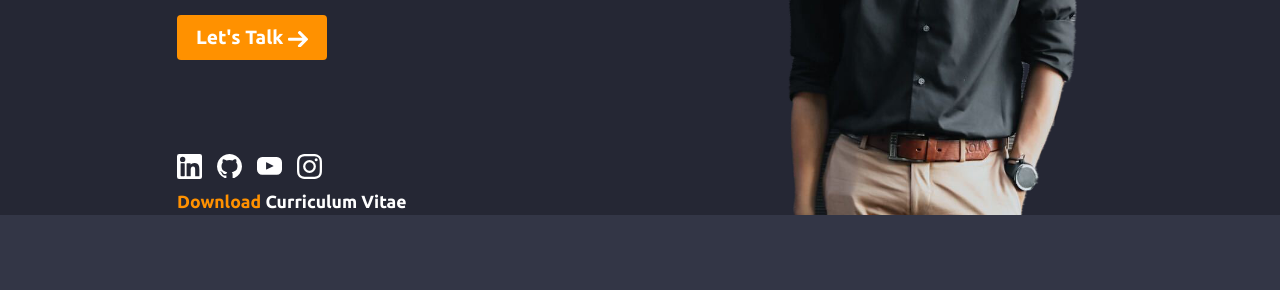
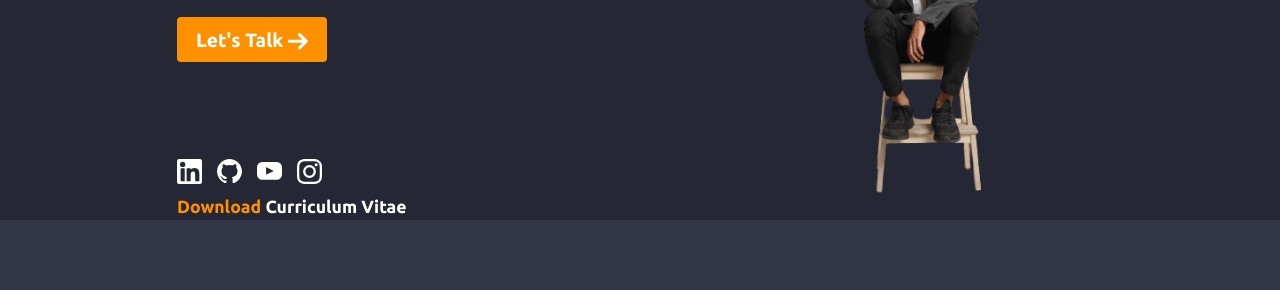
Before and after one commit to fiopras/portofolio.github.io, a plain HTML site: page index.html in a window 1280 px wide. Shown: the part 396-686 px from the top of the page. Drawn offline with nearby package versions, Linux system fonts and the light colour scheme.

Commit message:
Update index.html

```diff
--- a/index.html
+++ b/index.html
@@ -89,7 +89,7 @@
                     </div>
                 </div>
                 <div class="col-lg-5 col-md-6 order-md-2">
-                    <img src="img/fio2.png" width="80%" class="float-lg-end mx-auto d-block">
+                    <img src="img/hero-pras.png" width="80%" class="float-lg-end mx-auto d-block">
                 </div>
             </div>
         </div>
```
